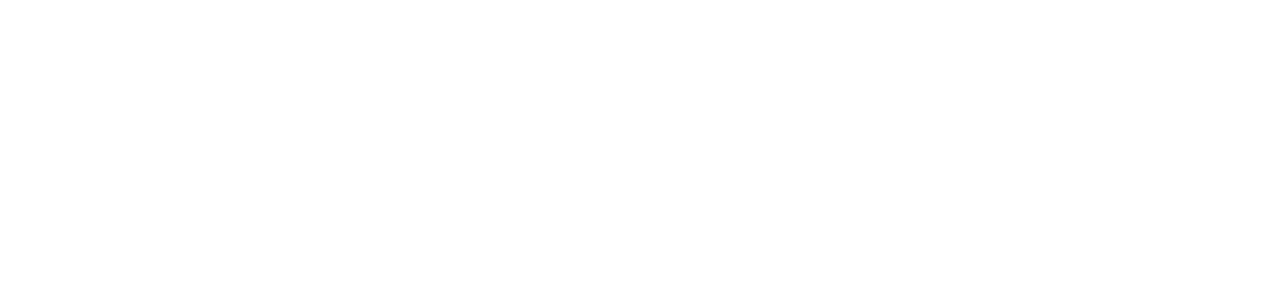
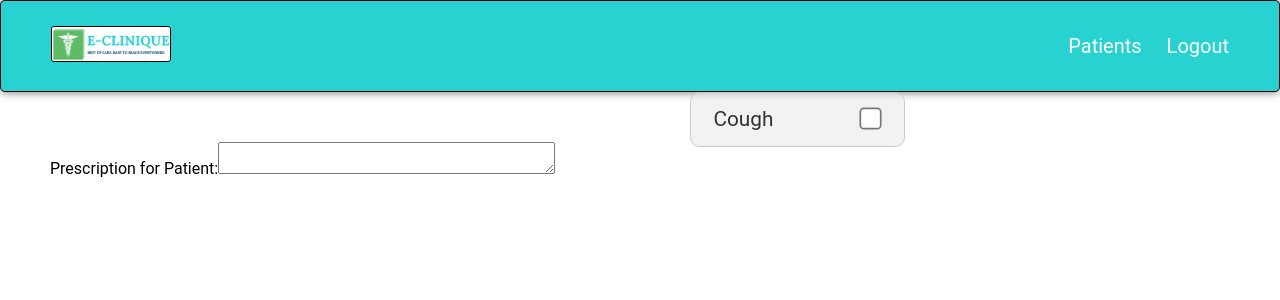
Before and after one commit to bhavesh14319/Hackanoa_HackOverFlow-Med-, a React (Create React App) app: page /Doctor/prescription in a window 1280 px wide. Before the commit this address had no page. Shown: the top 300 px of the page. Built offline with nearby package versions, Linux system fonts and the light colour scheme.

Commit message:
modification in UI

```diff
--- a/src/App.js
+++ b/src/App.js
@@ -10,9 +10,11 @@ import Appointments from "./Components/DoctorDashboard/Appointments";
 import DoctorLogin from "../src/Components/DoctorLogin"
 import PatientLogin from "../src/Components/PatientLogin"
 import PatientProfile from "../src/Components/Patientprofile/PatientProfile"
+import Hospitals_list from "../src/Components/Hospitals/Hospitals_list"
 import PatientRegistration from "../src/Components/PatientRegistration"
 import DoctorRegistration from "../src/Components/DoctorRegistration"
 import BookAppointment from "./Components/BookAppointment/BookAppointment";
+import Prescription from "./Components/DoctorDashboard/Prescription";
 
 
 function App() {
@@ -45,9 +47,11 @@ function App() {
           <Route path="Doctor/signup" element={<DoctorRegistration />}></Route>
           <Route path="Patient/signup" element={<PatientRegistration/>}></Route>
           <Route path="Patient/Profile" element={<PatientProfile/>}></Route>
+          <Route path="Patient/hospitals" element={<Hospitals_list/>}></Route>
           <Route path="/Doctor/home" element={<Home />}></Route>
           <Route path="/Patient/home" element={<PatientHome />}></Route>
           <Route path="/Doctor/home/appointments" element={<Appointments/>}></Route>
+          <Route path="/Doctor/prescription" element={<Prescription/>}></Route>
           <Route path="/Patient/BookAppointment" element={<BookAppointment/>}></Route>
         </Routes>
       </Router>
--- a/src/Components/Appointmentcard/AppointmentCard.jsx
+++ b/src/Components/Appointmentcard/AppointmentCard.jsx
@@ -3,7 +3,6 @@ import "../PatientDashboardCss/PatientHome.css"
 import swal from 'sweetalert';
 
 function AppointmentCard() {
-    console.log(window.location)
   const AppointmentModal = ( ) =>{
     swal({
       text: "Hello world!",
--- a/src/Components/DoctoDashboardCss/Doctorprofile.css
+++ b/src/Components/DoctoDashboardCss/Doctorprofile.css
@@ -30,6 +30,13 @@ body {
 	box-shadow: 0px 0px 25px rgba(0, 0, 0, 0.6);
     background-image: url("https://i.imgur.com/9kN79I8.png");
 }
+.profile-card-2{
+	padding: 30px ;
+}
+.profile-image-2{
+	background-image: url("https://i.imgur.com/jWXijAh.png") !important;
+}
+
 
 .profile-image {
     margin: 0 auto;
--- /dev/null
+++ b/src/Components/DoctoDashboardCss/prsecription.css
@@ -0,0 +1,12 @@
+.prsecription_container{
+    display: flex;
+    flex-direction: row;
+}
+.prescription_area{
+    width: 50%;
+    height: 100%;
+    margin: 50px;
+}
+.prsecription_container .patient_vitals{
+    width: 50%;
+}
--- a/src/Components/DoctorDashboard/Appointments.jsx
+++ b/src/Components/DoctorDashboard/Appointments.jsx
@@ -4,6 +4,7 @@ import "../DoctoDashboardCss/Appointments.css";
 import AppointmentCard from "../Appointmentcard/AppointmentCard";
 import Doctorprofile from "../DoctorDashboard/Doctorprofile";
 import Navbar from "./Navbar";
+import Patientprofilecard from "../PatientDashboard/Patientprofilecard";
 
 function Appointments() {
   return (
@@ -37,7 +38,7 @@ function Appointments() {
         <div className="Home_bodyContainer_RHS">
           <p>Patients Profile</p>
           <div className="appointments_profiles_patients">
-            <Doctorprofile />
+            <Patientprofilecard />
           </div>
           {/* <div className='doctor_appointmnet_calendar'>
         <div className='calendar_grid'>
--- a/src/Components/DoctorDashboard/Navbar.jsx
+++ b/src/Components/DoctorDashboard/Navbar.jsx
@@ -1,8 +1,25 @@
 import React from 'react'
 import "../DoctoDashboardCss/Navbar.css"
 import logo from "../../Assets/i.png"
+import {  useNavigate } from "react-router-dom";
+import {  useLocation } from 'react-router-dom';
 
 const Navbar = () => {
+    var flag= false;
+    let navigate = useNavigate();
+    const location = useLocation();
+    if(location.pathname=="/Doctor/home/appointments"){
+        flag=true;
+    }else{
+        flag=false;
+    }
+    const navigator =()=>{
+        if(flag){
+           navigate("/Doctor/home");
+        }else{
+            navigate("/Doctor/home/appointments");
+        }
+    }
   return (
     <div className='Navbar_Container'>
 
@@ -12,9 +29,23 @@ const Navbar = () => {
 
         <div>
             <ul className='Navbar_ItemsContainer'>
-                <li className='Navbar_Item'>
-                    Patients
+                <li className='Navbar_Item' onClick={()=>{navigator()}}>
+                    {
+                        flag === true?  <>
+                            <p>Dashboard</p>
+                            </>
+                            :
+                            <p>Patients</p>
+                    }
                 </li>
+                {
+                        flag === true?  <>
+
+                            <li className='Navbar_Item' onClick={()=>{navigate("/Doctor/prescription")}}>Prescription</li>
+                            </>
+                            :
+                            ""
+                }
                 <li className='Navbar_Item'>
                     Logout
                 </li>
--- /dev/null
+++ b/src/Components/DoctorDashboard/Prescription.jsx
@@ -0,0 +1,28 @@
+import React from 'react'
+import Navbar from './Navbar';
+import '../DoctoDashboardCss/prsecription.css'
+
+function Prescription() {
+  return (<>
+    <Navbar/>
+    <div className='prsecription_container'>
+    <div className='prescription_area'>
+        Prescription for Patient:
+        <textArea  row="10" cols="40"></textArea>
+    </div>
+    <div className="patient_vitals">
+        <div className="symptoms_chips">
+        <div className="symptom_name">Cough</div>
+        <div className="symptom_checkbox">
+            <input type="checkbox" placeholder='Enter the prescription for Patient based on his Vitals ' className="checkbox_symptom">
+
+            </input>
+        </div>
+        </div>
+    </div>
+    </div>
+    </>
+  )
+}
+
+export default Prescription;
--- /dev/null
+++ b/src/Components/Hospitals/Hospitals_list.jsx
@@ -0,0 +1,26 @@
+import React from "react";
+
+function Hospitals_list() {
+  const list = [
+    {
+      id: "a",
+      name: "Robin",
+    },
+    {
+      id: "b",
+      name: "Dennis",
+    },
+  ];
+
+  return (
+    <div>
+      <ul>
+        {list.map((item) => (
+          <li key={item.id}>{item.name}</li>
+        ))}
+      </ul>
+    </div>
+  );
+}
+
+export default Hospitals_list;
--- /dev/null
+++ b/src/Components/PatientDashboard/Patientprofilecard.jsx
@@ -0,0 +1,49 @@
+import React from "react";
+import "../DoctoDashboardCss/Doctorprofile.css"
+
+function Patientprofilecard() {
+  return (
+    <div className="profile-card profile-card-2">
+      <div className="profile-card-header">
+        <div className="profile-image profile-image-2"></div>
+        <div className="profile-info" >
+          <h3 className="profile-name">Raju sharma</h3>
+          <h3 className="profile-email">rajusharma1009@gmail.com</h3><hr></hr>
+          <div className="profile-desc">
+            <p><span>Username:</span> <span>raju@281</span></p>
+            <p><span>Mobile:</span> <span>5415689154</span></p>
+            <p><span>Addhar no:</span> <span>654155848987</span></p>
+            <p><span>address</span> <span>B-23,ekfhuei ishucv uibe ube</span></p>
+            <p><span>DOB</span> <span>22 july 1999</span></p>
+          </div>
+        </div><hr></hr>
+      </div>
+
+      {/* <div className="profile-card-body">
+        <ul className="status">
+          <li>
+            <span className="status-value">532</span>
+            <span className="status-text">Posts</span>
+          </li>
+
+          <li>
+            <span className="status-value">1.5m</span>
+            <span className="status-text">Followers</span>
+          </li>
+
+          <li>
+            <span className="status-value">423</span>
+            <span className="status-text">Following</span>
+          </li>
+        </ul>
+
+        <div className="action">
+          <button className="btn btn-pink">Follow</button>
+          <button className="btn btn-gray-outline">Message</button>
+        </div>
+      </div> */}
+    </div>
+  );
+}
+
+export default Patientprofilecard;
--- a/src/Components/Patientprofile/PatientProfile.jsx
+++ b/src/Components/Patientprofile/PatientProfile.jsx
@@ -1,6 +1,7 @@
 import React from 'react'
 import Doctorprofile from '../DoctorDashboard/Doctorprofile'
 import PatientNavbar from '../PatientDashboard/PatientNavbar'
+import Patientprofilecard from '../PatientDashboard/Patientprofilecard'
 import "../Patientprofile/Patientprofile.css"
 
 function PatientProfile() {
@@ -9,7 +10,7 @@ function PatientProfile() {
       <PatientNavbar/>
     <div className='patient_profile_container'>
 
-        <Doctorprofile className='PatientProfile'/>
+        <Patientprofilecard className='PatientProfile'/>
     </div>
     </div>
   )
```
